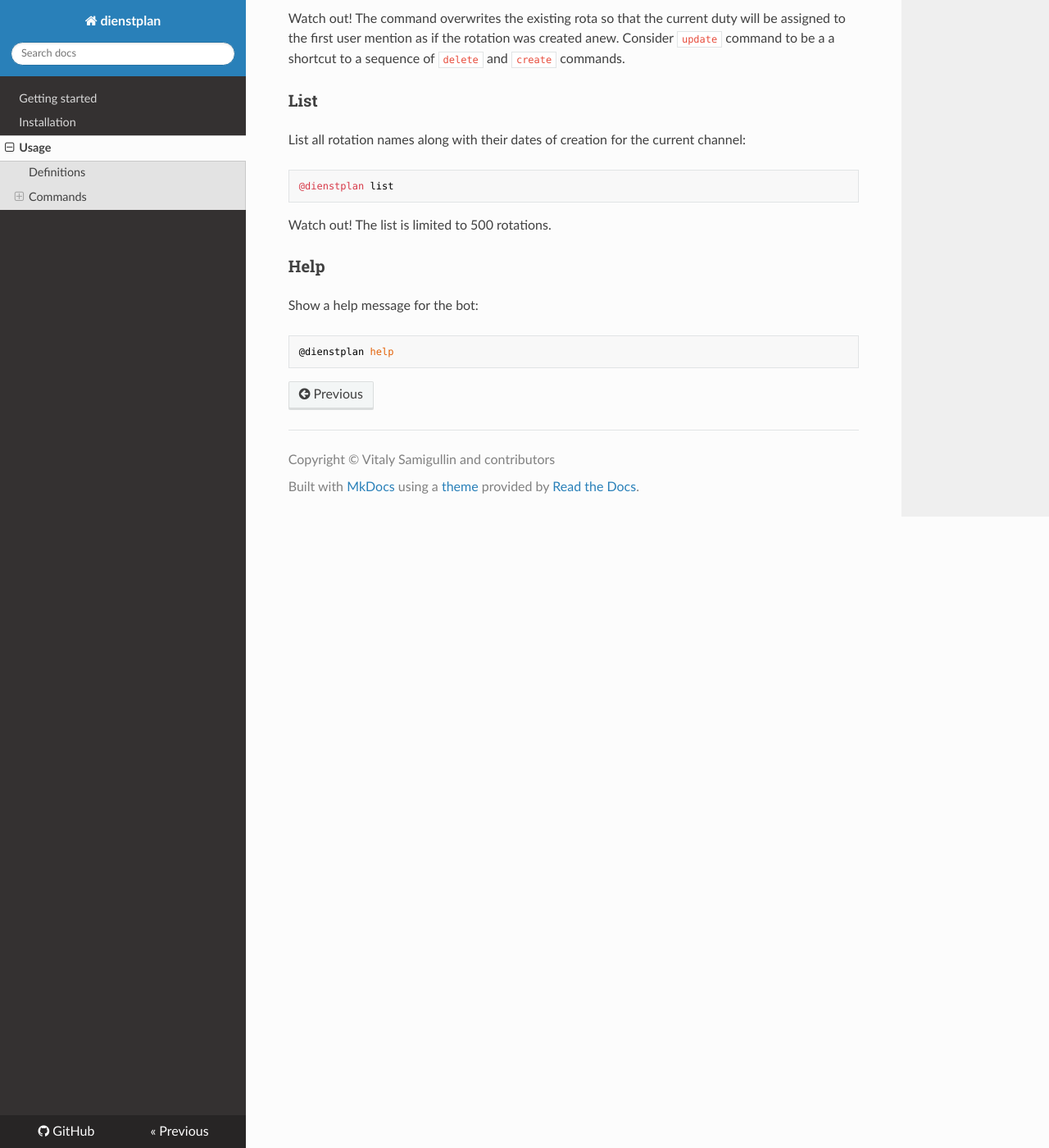
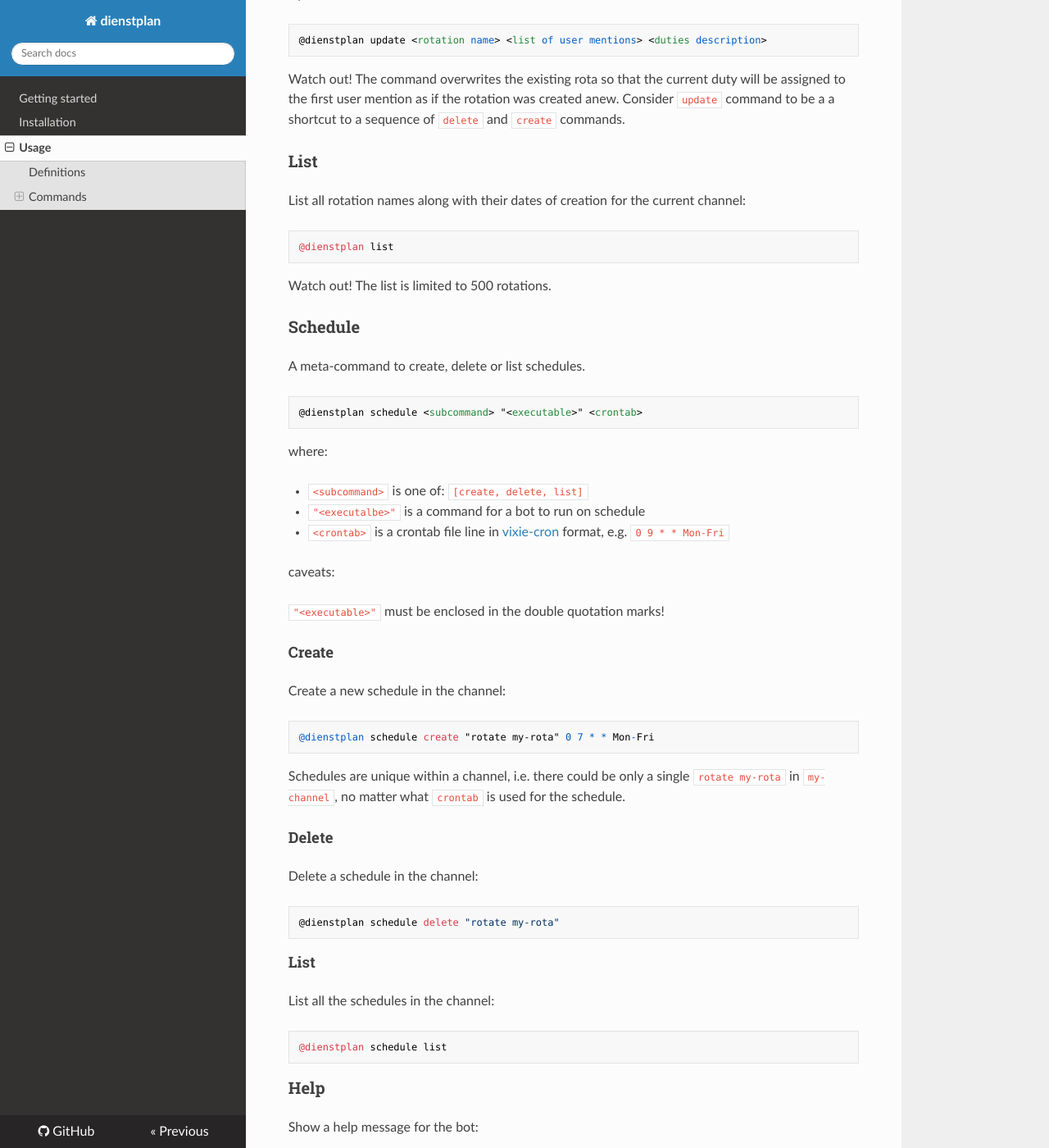
Before and after one commit to pilosus/dienstplan, an MkDocs documentation site: the page built from docs/usage.md, in a window 1280 px wide and 1400 px high, scrolled down 2363 px. Shown: the whole window at 82% size. Built offline with MkDocs 1.6.1, drawn with Linux system fonts in a browser that asks for light colours; nearby versions of some CDN libraries; some of the changed text lies outside the part shown.

Commit message:
Update docs

````diff
--- a/docs/usage.md
+++ b/docs/usage.md
@@ -12,11 +12,17 @@ a command and its arguments as follows:
 `Rotation`, or `rota` - a named duty with a duties description and a
 list of user mentions in the order of their duty schedule.
 
-`Duty`, or `on-call person`, or `duty person` - a user who is currently an on-call person, i.e. on duty.
+`Duty`, or `on-call person`, or `duty person` - a user who is
+currently an on-call person, i.e. on duty.
 
 `Mention` - a user tagged in Slack (username prepended with the `@`
 character). Used interchargably with a word `User` or a phrase `User
 mention`.
+
+`Schedule` - a scheduled event that has an `executable` (a text
+command as if it were sent by a user to the Slack bot) and a `crontab`
+string (scheduling in the
+[crontab](https://en.wikipedia.org/wiki/Cron) file format).
 
 ## Commands
 
@@ -128,6 +134,54 @@ current channel:
 
 Watch out! The list is limited to 500 rotations.
 
+### Schedule
+
+A meta-command to create, delete or list schedules.
+
+```
+@dienstplan schedule <subcommand> "<executable>" <crontab>
+```
+
+where:
+
+- `<subcommand>` is one of: `[create, delete, list]`
+- `"<executalbe>"` is a command for a bot to run on schedule
+- `<crontab>` is a crontab file line in
+  [vixie-cron](https://man7.org/linux/man-pages/man5/crontab.5.html)
+  format, e.g. `0 9 * * Mon-Fri`
+
+caveats:
+
+`"<executable>"` must be enclosed in the double quotation marks!
+
+#### Create
+
+Create a new schedule in the channel:
+
+```
+@dienstplan schedule create "rotate my-rota" 0 7 * * Mon-Fri
+```
+
+Schedules are unique within a channel, i.e. there could be only a
+single `rotate my-rota` in `my-channel`, no matter what `crontab` is
+used for the schedule.
+
+#### Delete
+
+Delete a schedule in the channel:
+
+```
+@dienstplan schedule delete "rotate my-rota"
+```
+
+#### List
+
+List all the schedules in the channel:
+
+```
+@dienstplan schedule list
+```
+
 ### Help
 
 Show a help message for the bot:
````
Also changed, not shown: CHANGELOG.md (+15 -1 lines), README.md (+1 -1 lines), docs/index.md (+9 -0 lines), docs/install.md (+20 -0 lines), 3 other files.
